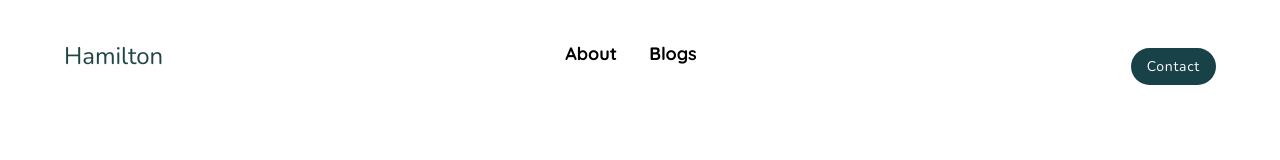
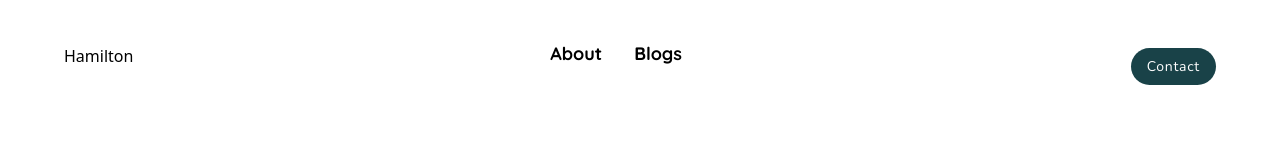
Before and after one commit to mahijendra/blog-site, a Next.js app: page / in a window 1280 px wide. Shown: the top 160 px of the page. Built offline with nearby package versions, Linux system fonts and the light colour scheme.

Commit message:
Removed node_module folder

```diff
--- a/components/Nav.js
+++ b/components/Nav.js
@@ -23,7 +23,7 @@ export default function Example() {
                         <div className="relative h-16 flex justify-between">
                             <div className="relative z-10 px-2 flex lg:px-0">
                                 <div className="flex-shrink-0 flex items-center">
-                                    <a  href="/main" className="text-2xl font-nunito font-light text-customGreen">Hamilton</a>
+                                    <Link  href="/main" className="text-2xl font-nunito font-light text-customGreen">Hamilton</Link>
                                 </div>
                             </div>
 
@@ -79,7 +79,7 @@ export default function Example() {
                     <Disclosure.Panel as="nav" className="lg:hidden" aria-label="Global">
                         <div className="pt-2 pb-3 px-2 space-y-1">
                             {navigation.map((item) => (
-                                <a
+                                <Link
                                     key={item.name}
                                     href={item.href}
                                     className={classNames(
@@ -89,7 +89,7 @@ export default function Example() {
                                     aria-current={item.current ? 'page' : undefined}
                                 >
                                     {item.name}
-                                </a>
+                                </Link>
                             ))}
                         </div>
 
--- a/pages/header.js
+++ b/pages/header.js
@@ -1,3 +1,4 @@
+/*
 import React from 'react'
 import Navbar from "../components/Navbar"
 import {FaGithub, FaLinkedin, FaTwitch, FaTwitter} from "react-icons/fa";
@@ -136,3 +137,4 @@ const Header = () => {
 }
 
 export default Header
+*/
--- a/pages/main.js
+++ b/pages/main.js
@@ -1,5 +1,7 @@
 import Nav from "../components/Nav"
 import React, {useEffect, useState} from 'react';
+import Image from "next/image";
+import Link from "next/link"
 
 function Main() {
 
@@ -21,10 +23,10 @@ function Main() {
                         <span className="font-quicksand font-light lg:text-3xl mt-0">Take a look around plis.</span>
                     </h1>
                     <p className="text-base text-gray-700">Web developer </p>
-                    <a href="/about" className="inline-block bg-lightGreen font-nunito text-white tracking-wider px-10 py-5 rounded-full shadow-lg uppercase text-lg tracking-wide mt-5 cursor-pointer">Lezz go!</a>
+                    <Link href="/about" className="inline-block bg-lightGreen font-nunito text-white tracking-wider px-10 py-5 rounded-full shadow-lg uppercase text-lg tracking-wide mt-5 cursor-pointer">Lezz go!</Link>
                 </div>
 
-                <img src= "food.svg"
+                <Image src= "food.svg"
                      alt="photo"
                      className="w-screen lg:max-w-2xl sm:w-7/12 lg:pl-12"
                 />
```
Also changed, not shown: pages/[slug].js (+0 -137 lines), 1 other file (tests, documents, lock files or other folders).
